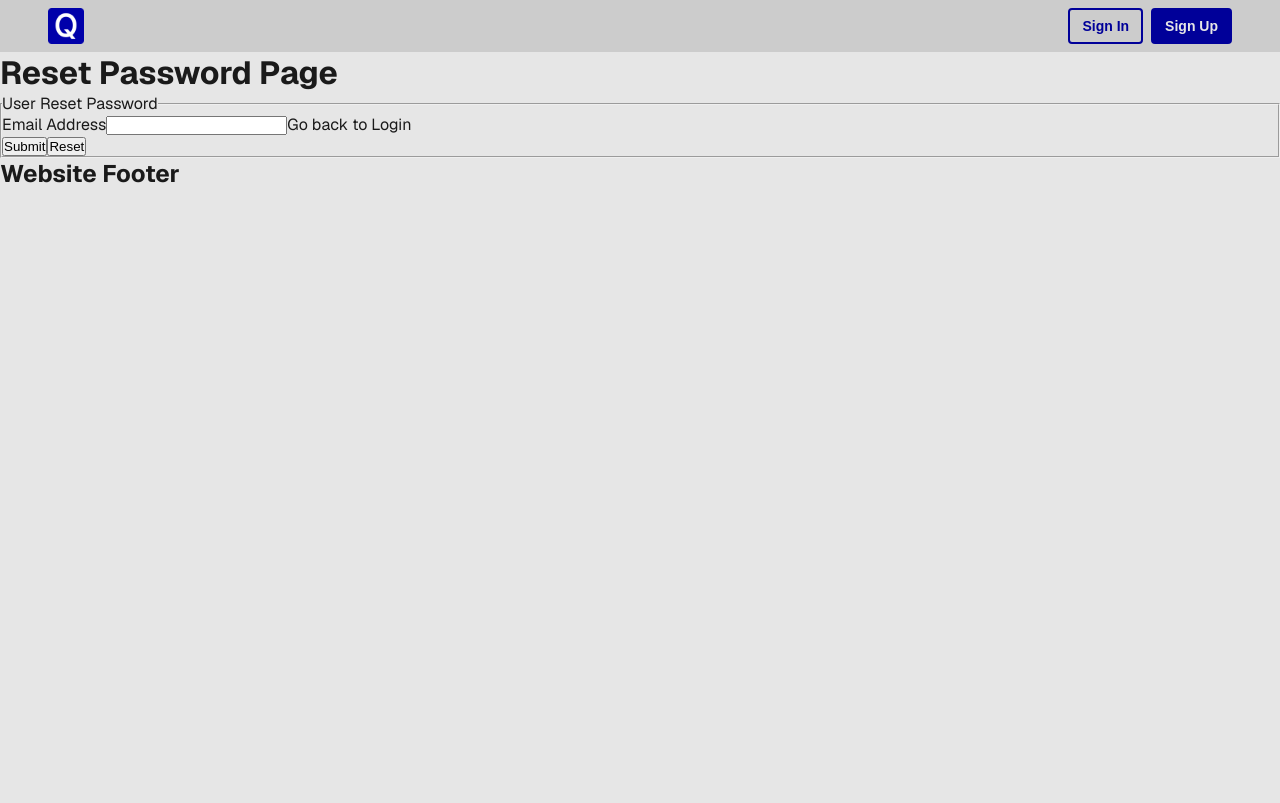
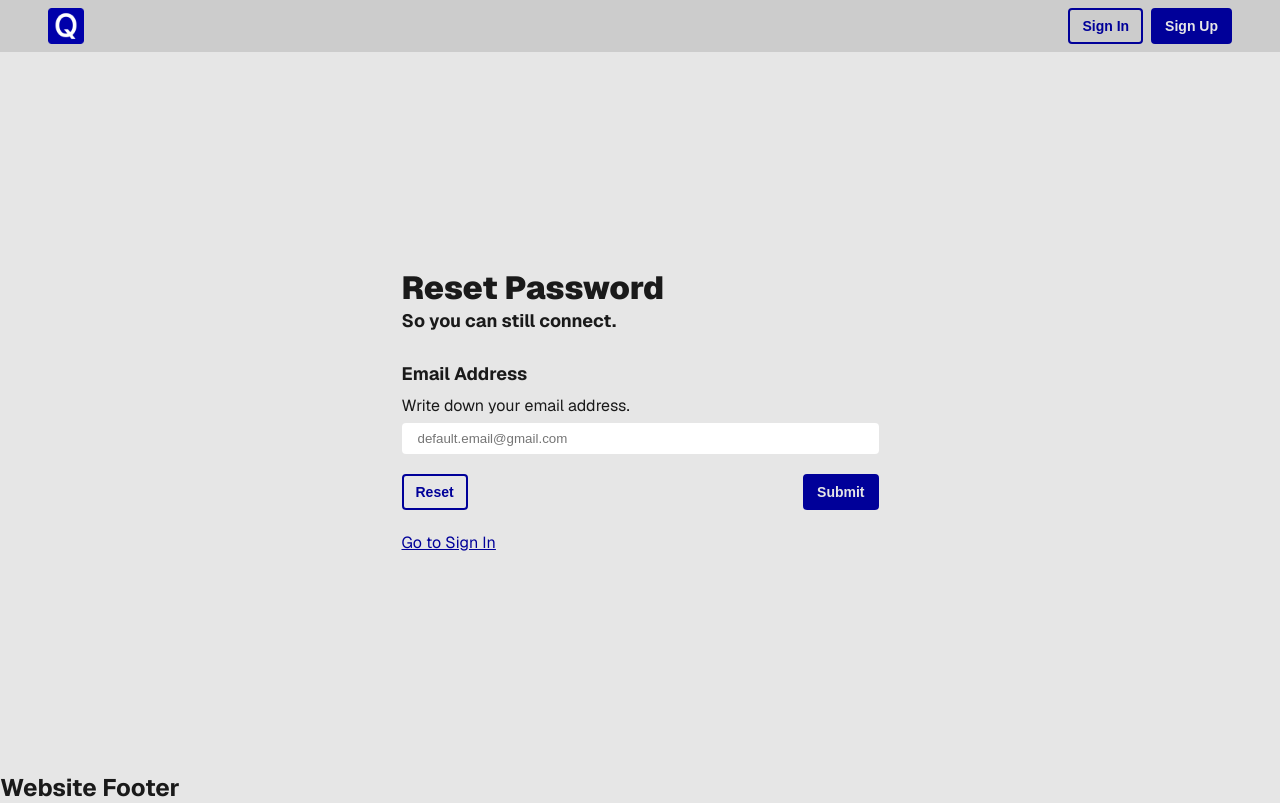
Before and after one commit to nathanEvrardDaCunha/quickTasks_front, a React (Vite) app: page /reset-password in a window 1280 px wide. Built offline with nearby package versions, Linux system fonts and the light colour scheme.

Commit message:
css(core): stylize reset password features

```diff
--- a/src/features/login/components/LoginForm.tsx
+++ b/src/features/login/components/LoginForm.tsx
@@ -1,6 +1,6 @@
 import type { UseMutationResult } from '@tanstack/react-query';
 import type { ChangeEvent } from 'react';
-import type { LoginError, LoginSuccess } from '../types/loginType';
+import type { LoginError, LoginSuccess, LoginUser } from '../types/loginType';
 import { Link } from 'react-router-dom';
 import Input from '../../../components/form/Input';
 import Label from '../../../components/form/Label';
@@ -13,7 +13,7 @@ interface LoginFormProps {
     handleAction: () => void;
     handleOnChange: (event: ChangeEvent<HTMLInputElement>) => void;
     handleReset: () => void;
-    mutation: UseMutationResult<LoginSuccess, LoginError>;
+    mutation: UseMutationResult<LoginSuccess, LoginError, LoginUser, unknown>;
     userFormData: {
         email: string;
         password: string;
--- a/src/features/login/components/LoginStatusMessage.tsx
+++ b/src/features/login/components/LoginStatusMessage.tsx
@@ -1,9 +1,9 @@
 import type { UseMutationResult } from '@tanstack/react-query';
-import type { LoginError, LoginSuccess } from '../types/loginType';
+import type { LoginError, LoginSuccess, LoginUser } from '../types/loginType';
 import Status from '../../../components/composed/Status';
 
 interface LoginStatusMessageProps {
-    mutation: UseMutationResult<LoginSuccess, LoginError>;
+    mutation: UseMutationResult<LoginSuccess, LoginError, LoginUser, unknown>;
 }
 
 export default function LoginStatusMessage({
--- a/src/features/register/components/RegisterForm.tsx
+++ b/src/features/register/components/RegisterForm.tsx
@@ -17,7 +17,12 @@ interface RegisterFormProps {
     handleOnChange: (event: ChangeEvent<HTMLInputElement>) => void;
     handleReset: () => void;
     userFormDate: RegisterUser;
-    mutation: UseMutationResult<RegisterSuccess, RegisterError>;
+    mutation: UseMutationResult<
+        RegisterSuccess,
+        RegisterError,
+        RegisterUser,
+        unknown
+    >;
 }
 
 export default function RegisterForm({
--- a/src/features/register/components/RegisterStatusMessage.tsx
+++ b/src/features/register/components/RegisterStatusMessage.tsx
@@ -1,9 +1,18 @@
 import type { UseMutationResult } from '@tanstack/react-query';
-import type { RegisterError, RegisterSuccess } from '../types/typeRegister';
+import type {
+    RegisterError,
+    RegisterSuccess,
+    RegisterUser,
+} from '../types/typeRegister';
 import Status from '../../../components/composed/Status';
 
 interface RegisterStatusMessageProps {
-    mutation: UseMutationResult<RegisterSuccess, RegisterError>;
+    mutation: UseMutationResult<
+        RegisterSuccess,
+        RegisterError,
+        RegisterUser,
+        unknown
+    >;
 }
 
 export default function RegisterStatusMessage({
--- a/src/features/reset-password/ResetPassword.tsx
+++ b/src/features/reset-password/ResetPassword.tsx
@@ -1,21 +1,11 @@
+import Heading from '../../components/ui/Heading';
+import Section from '../../components/ui/Section';
 import { Footer } from '../../layouts/Footer';
 import { Header } from '../../layouts/Header';
 import Main from '../../layouts/Main';
 import ResetPasswordForm from './components/ResetPasswordForm';
 import ResetPasswordMessage from './components/ResetPasswordMessage';
 import useResetPassword from './hooks/useResetPassword';
-
-// Add Text in the Form for each input field
-
-// Add Text Between the Heading and the Form to describe what is this form about
-
-// Make the "Reset Password" Link shine as an interactive component
-
-// Transform the Form
-
-// Use AI to rewrite every text to be more professional
-
-// - Add a placeholder if possible
 
 export default function ResetPassword() {
     const {
@@ -30,8 +20,16 @@ export default function ResetPassword() {
         <>
             <Header />
 
-            <Main>
-                <h1>Reset Password Page</h1>
+            <Main style={{ gap: 24 }} variant={'fluid'}>
+                <Section variant={'column'}>
+                    <Heading variant={'h1'} markup={'h1'}>
+                        Reset Password
+                    </Heading>
+
+                    <Heading variant={'h4'} markup={'h2'}>
+                        So you can still connect.
+                    </Heading>
+                </Section>
 
                 <ResetPasswordMessage mutation={mutation} />
 
--- a/src/features/reset-password/components/ResetPasswordForm.tsx
+++ b/src/features/reset-password/components/ResetPasswordForm.tsx
@@ -6,6 +6,12 @@ import type {
     ResetPasswordError,
     ResetPasswordType,
 } from '../types/typeResetPassword';
+import Form from '../../../components/form/Form';
+import Input from '../../../components/form/Input';
+import Label from '../../../components/form/Label';
+import Button from '../../../components/ui/Button';
+import Heading from '../../../components/ui/Heading';
+import Section from '../../../components/ui/Section';
 
 interface ResetPasswordFormProps {
     handleAction: () => void;
@@ -20,33 +26,62 @@ interface ResetPasswordFormProps {
     userFormData: ResetPasswordType;
 }
 
-export default function ResetPasswordForm(props: ResetPasswordFormProps) {
+export default function ResetPasswordForm({
+    handleAction,
+    handleOnChange,
+    handleReset,
+    mutation,
+    userFormData,
+}: ResetPasswordFormProps) {
     return (
-        <form action={props.handleAction}>
-            <fieldset>
-                <legend>User Reset Password</legend>
+        <>
+            <Form action={handleAction}>
+                <Section variant={'column'} style={{ gap: 4 }}>
+                    <Label htmlFor={'email'} style={'default'}>
+                        Email Address
+                    </Label>
 
-                <label htmlFor="email">Email Address</label>
-                <input
-                    type="email"
-                    name="email"
-                    id="email"
-                    required={true}
-                    value={props.userFormData.email}
-                    onChange={props.handleOnChange}
-                />
+                    <Heading variant={'p'} markup={'p'}>
+                        Write down your email address.
+                    </Heading>
 
-                <Link to={'/login'}>Go back to Login</Link>
+                    <Input
+                        type="email"
+                        name="email"
+                        id="email"
+                        value={userFormData.email}
+                        onChange={handleOnChange}
+                        required
+                    />
+                </Section>
 
-                <div>
-                    <button type="submit" disabled={props.mutation.isPending}>
-                        {props.mutation.isPending ? 'Submitting...' : 'Submit'}
-                    </button>
-                    <button type="button" onClick={props.handleReset}>
+                <Section
+                    variant={'row'}
+                    style={{ justifyContent: 'space-between' }}
+                >
+                    <Button
+                        type="reset"
+                        handleOnClick={handleReset}
+                        variant={'outline'}
+                    >
                         Reset
-                    </button>
-                </div>
-            </fieldset>
-        </form>
+                    </Button>
+
+                    <Button
+                        type="submit"
+                        variant={'default'}
+                        disabled={mutation.isPending}
+                    >
+                        {mutation.isPending ? 'Submitting...' : 'Submit'}
+                    </Button>
+                </Section>
+
+                <Link to={'/login'}>
+                    <Heading variant={'link'} markup={'p'}>
+                        Go to Sign In
+                    </Heading>
+                </Link>
+            </Form>
+        </>
     );
 }
--- a/src/features/reset-password/components/ResetPasswordMessage.tsx
+++ b/src/features/reset-password/components/ResetPasswordMessage.tsx
@@ -1,18 +1,29 @@
-import type { ResetPasswordError } from '../types/typeResetPassword';
+import type { UseMutationResult } from '@tanstack/react-query';
+import Status from '../../../components/composed/Status';
+import type {
+    ResetPasswordError,
+    ResetPasswordSuccess,
+    ResetPasswordType,
+} from '../types/typeResetPassword';
 
 interface ResetPasswordMessageProps {
-    mutation: any;
+    mutation: UseMutationResult<
+        ResetPasswordSuccess,
+        ResetPasswordError,
+        ResetPasswordType,
+        unknown
+    >;
 }
 
 export default function ResetPasswordMessage({
     mutation,
 }: ResetPasswordMessageProps) {
     if (mutation.isPending) {
-        return <h2>Action processing...</h2>;
+        return <Status variant={'pending'}>Action processing...</Status>;
     }
 
     if (mutation.isSuccess && mutation.data) {
-        return <h2>Success: {mutation.data.message}</h2>;
+        return <Status variant={'success'}>{mutation.data.message}</Status>;
     }
 
     if (mutation.error) {
@@ -20,7 +31,7 @@ export default function ResetPasswordMessage({
             mutation.error instanceof Error
                 ? mutation.error.message
                 : (mutation.error as ResetPasswordError).cause;
-        return <h2>Error: {errorMessage}</h2>;
+        return <Status variant={'error'}>{errorMessage}</Status>;
     }
 
     return null;
```
